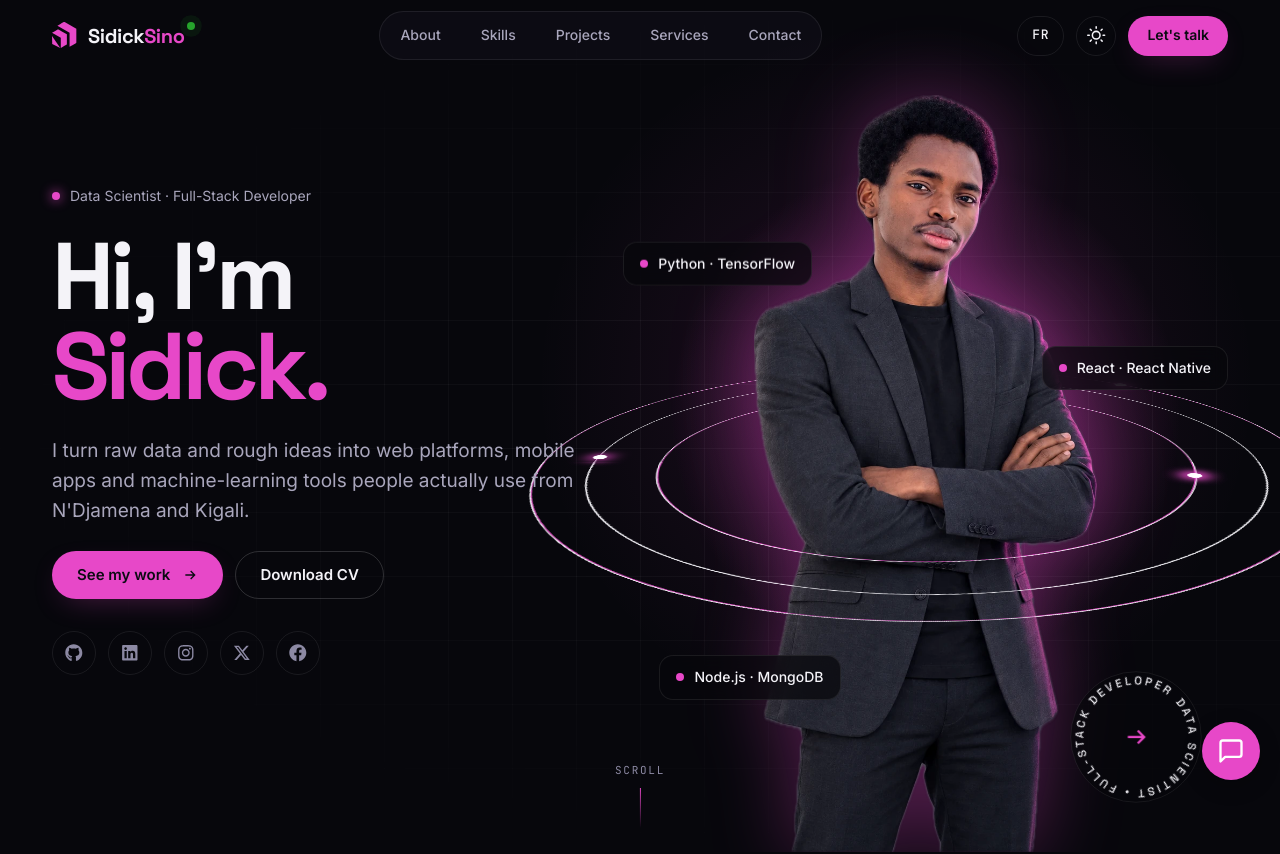
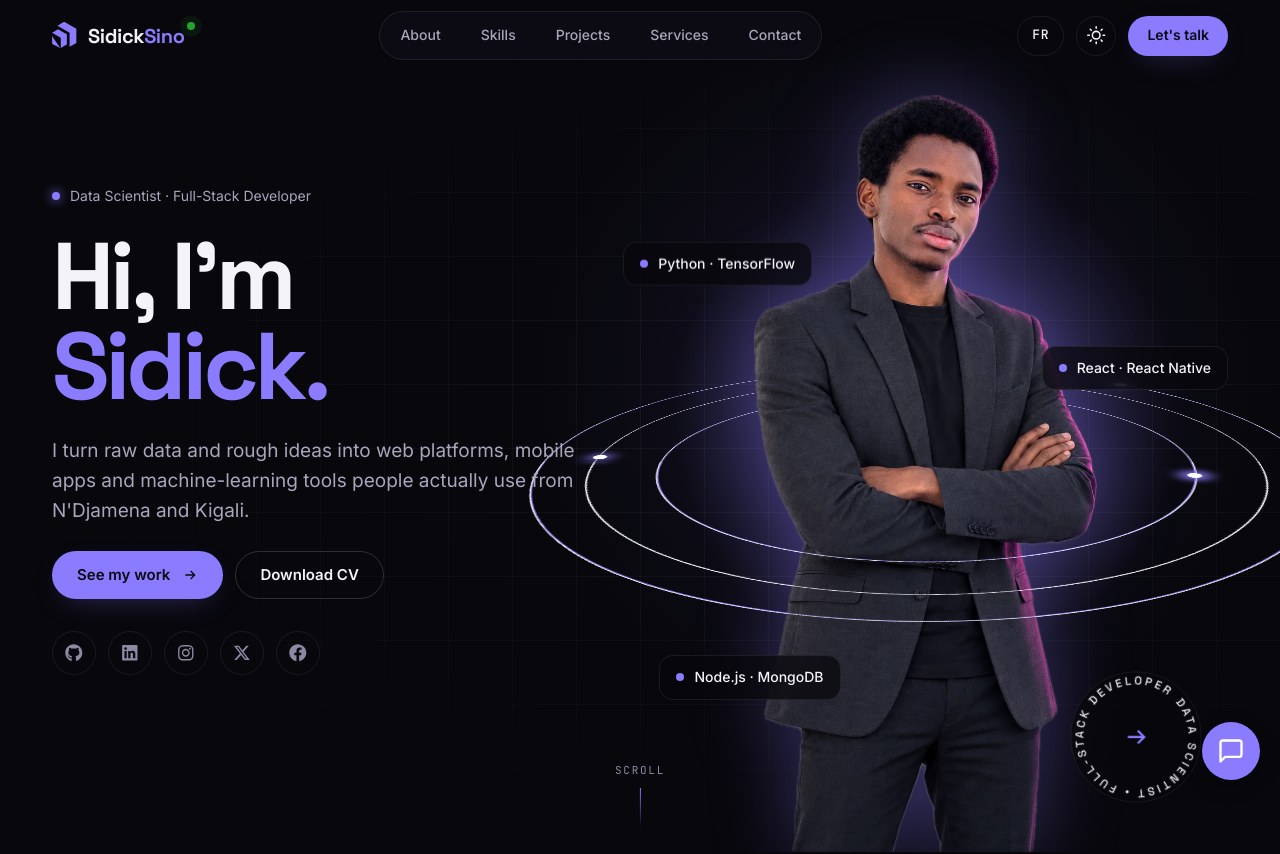
Before and after one commit to sidicksino/SidickPortfolio, a React (Vite) app: page / in a window 1280 px wide. Shown: the top 854 px of the page. Built offline with nearby package versions, Linux system fonts and the light colour scheme; no server answers.

Commit message:
Update primary brand accent color to electric violet

```diff
--- a/src/index.css
+++ b/src/index.css
@@ -22,7 +22,7 @@
      and the light theme darkens the accent for text, so a mid-to-light
      colour works in both themes. Tested choices (see SKILL.md):
        #e748c8 magenta · #2dd4bf aqua · #8b7cff violet · #a3e635 lime */
-  --accent: #e748c8;
+  --accent: #8b7cff;
 
   --accent-hover: color-mix(in oklab, var(--accent) 75%, white);
   /* 60% is the darkest mix that still keeps every tested colour at 4.5:1+
```
Also changed, not shown: .claude/skills/portfolio-design/SKILL.md, public/favicon.svg.
